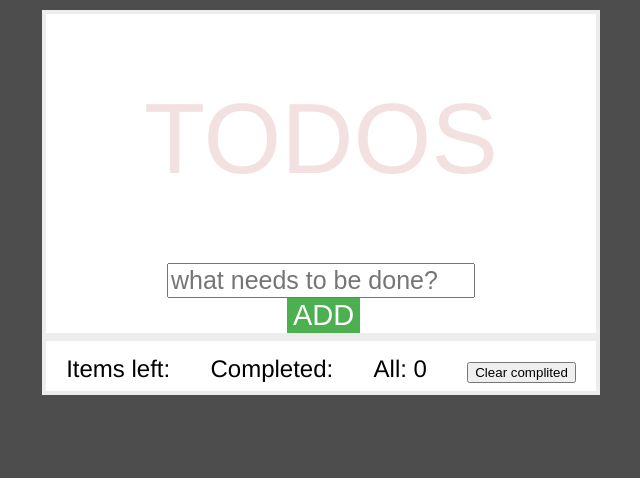
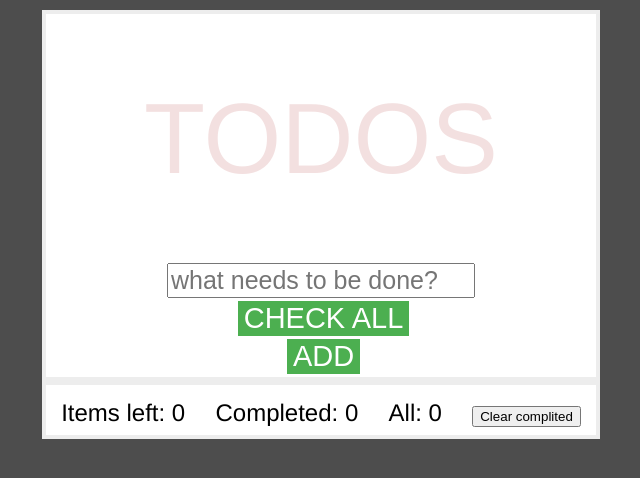
Before and after one commit to Varfolomeev-Ilya/toDo-on-React, a React (Create React App) app: page / in a window 1280 px wide. Shown: the top 478 px of the page, without its empty margins (319-959 px from the left). Built offline with nearby package versions, Linux system fonts and the light colour scheme.

Commit message:
finaly version with refactoring

```diff
--- a/src/components/App/App.js
+++ b/src/components/App/App.js
@@ -10,58 +10,156 @@ class App extends React.Component {
 
     this.state = {
       inputValue: '',
+      blurInputValue: '',
       tasks: localStorage.getItem('todos') ? JSON.parse(localStorage.getItem('todos')) : [],
+      activeFilter: 'all',
     };
+  };
+
+  changeInputValue = event => {
+    this.setState({
+      inputValue: event.target.value
+    });
+  };
+
+  changeBlurInputValue = event => {
+    this.setState({
+      blurInputValue: event.target.value
+    });
+  };
+
+  changeTasksArr = (arr) => {
+    this.setState({
+      tasks: arr
+    });
+    localStorage.setItem('todos', JSON.stringify(arr));
+  }
+
+  addTasks = inputValue => {
+    const newTask = {
+      id: Date.now(),
+      title: inputValue,
+      isDone: false,
+      isInput: false
+    }
+
+    const updatedTasks = [newTask, ...this.state.tasks];
+    this.changeTasksArr(updatedTasks);
   };
 
   addTask = () => {
     if (this.state.inputValue) {
-      this.props.addTask(this.state.inputValue);
-      this.setState({inputValue: ''});
+      this.addTasks(this.state.inputValue);
+      this.setState({
+        inputValue: ''
+      });
     };
   };
+
+  checkAll = () => {
+    const everyUnDone = this.state.tasks.every(item => !item.isDone);
+    const everyDone = this.state.tasks.every(item => item.isDone);
+    const someUnDone = this.state.tasks.some(item => !item.isDone);
+    const someDone = this.state.tasks.some(item => item.isDone);
+
+    if (everyUnDone || everyDone) {
+      const tasks = this.state.tasks.map(item => {
+        item.isDone = !item.isDone;
+
+        return item;
+      });
+
+      this.changeTasksArr(tasks);
+    }
+
+    if (someDone && someUnDone) {
+      const tasks = this.state.tasks.map(item => {
+        item.isDone = true;
+
+        return item;
+      });
+
+      this.changeTasksArr(tasks);
+    }
+  }
 
   handleEnter = event => {
     if (event.key === 'Enter')
       this.addTask();
   };
 
-  changeInputValue = event => {
-    this.setState({inputValue: event.target.value});
+  deleteTask = id => {
+    const filteredTasks = this.state.tasks.filter(item => id !== item.id);
+
+    this.changeTasksArr(filteredTasks);
   };
 
-  addTasks = task => {
-    const updatedTasks = [ ...this.state.tasks ];
-    updatedTasks.push({
-      id: Date.now(),
-      title: task,
-      done: false
+  checkTask = id => {
+    const isDoneTasks = this.state.tasks.map(item => {
+      if (id === item.id) {
+        item.isDone = !item.isDone;
+      };
+
+      return item;
     });
-    localStorage.setItem('todos', JSON.stringify(updatedTasks))
-    this.setState({tasks: updatedTasks}, () => {
-    });
+
+    this.changeTasksArr(isDoneTasks);
   };
 
-  checkTask = (event, id) => {
-    const index = this.state.tasks.map(task => task.id).indexOf(id);
-    this.setState(state => {
-      let {tasks} = state;
-      tasks[index].done = true;
-      return tasks;
-    });
-    if (event.target === event.currentTarget) {
-      localStorage.setItem('todos', JSON.stringify(this.state.tasks));
-    }
+  handleClearComplited = () => {
+    const clearComplited = this.state.tasks.filter(item => !item.isDone);
+
+    this.changeTasksArr(clearComplited);
   };
 
-  deleteTask = (id) => {
-    const index = this.state.tasks.map(task => task.id).indexOf(id);
-    this.setState(state => {
-      let {tasks} = state;
-      delete tasks[index];
-      return tasks;
+  handleTaskDblClick = id => {
+    const isInputTasks = this.state.tasks.map(item => {
+      if (id === item.id) {
+        item.isInput = true;
+
+        this.setState({
+          blurInputValue: item.title
+        });
+      };
+
+      return item;
     });
-  };
+
+    this.changeTasksArr(isInputTasks);
+  }
+
+  handleInputBlur = id => {
+    const newTasks = this.state.tasks.map(item => {
+      if (id === item.id) {
+        item.title = this.state.blurInputValue;
+        item.isInput = false;
+      };
+
+      return item;
+    });
+
+    this.changeTasksArr(newTasks);
+  }
+
+  handleFilterBtnClick = event => {
+    if (event.target.id === 'all') {
+      this.setState ({
+        activeFilter: 'all'
+      });
+    }
+
+    if (event.target.id === 'completed') {
+      this.setState ({
+        activeFilter: 'completed'
+      });
+    }
+
+    if (event.target.id === 'left') {
+      this.setState ({
+        activeFilter: 'left'
+      });
+    }
+  }
 
   render() {
     return (
@@ -72,14 +170,22 @@ class App extends React.Component {
           onInputChange={this.changeInputValue}
           inputValue={this.state.inputValue}
           onAddBtnClick={this.addTask}
+          onCheckAllBtnClick={this.checkAll}
         />
         <Main
           tasks={this.state.tasks}
           onDoneBtnClick={this.checkTask}
           onDeleteBtnClick={this.deleteTask}
+          onTaskDblClick={this.handleTaskDblClick}
+          onInputBlur={this.handleInputBlur}
+          onBlurInputChange={this.changeBlurInputValue}
+          blurInputValue={this.state.blurInputValue}
+          activeFilter={this.state.activeFilter}
         />
         <Footer
-          allTasks={this.state.tasks.length}
+          allTasks={this.state.tasks}
+          onClearComplited={this.handleClearComplited}
+          onFilterBtnClick={this.handleFilterBtnClick}
         />
       </>
     );
--- a/src/components/Footer/Footer.jsx
+++ b/src/components/Footer/Footer.jsx
@@ -1,26 +1,30 @@
 import React from 'react';
-import { StyledFooter, Ul, Li, A } from './FooterStyles';
+import { StyledFooter, StyledUl, StyledLi, StyledA, StyledButton } from './FooterStyles';
 
 function Footer(props) {
+  const allTasks = props.allTasks;
+  const completedTasks = allTasks.filter(item => item.isDone);
+  const itemsLeft = allTasks.filter(item => !item.isDone);
+
   return (
     <StyledFooter>
-      <Ul>
-        <Li>
-          <A>Items left: {props.checkTask}</A>
-        </Li>
+      <StyledUl>
+        <StyledLi>
+          <StyledA id="left" onClick={props.onFilterBtnClick}>Items left: {itemsLeft.length}</StyledA>
+        </StyledLi>
 
-        <Li>
-          <A>Completed: {props.deleteTask}</A>
-        </Li>
+        <StyledLi>
+          <StyledA id="completed" onClick={props.onFilterBtnClick}>Completed: {completedTasks.length}</StyledA>
+        </StyledLi>
 
-        <Li>
-          <A>All: {props.allTasks}</A>
-        </Li>
+        <StyledLi>
+          <StyledA id="all" onClick={props.onFilterBtnClick}>All: {allTasks.length}</StyledA>
+        </StyledLi>
 
-        <Li>
-          <button>Clear complited</button>
-        </Li>
-      </Ul>
+        <StyledLi>
+          <StyledButton type="button" onClick={props.onClearComplited}>Clear complited</StyledButton>
+        </StyledLi>
+      </StyledUl>
     </StyledFooter>
   );
 };
--- a/src/components/Footer/FooterStyles.js
+++ b/src/components/Footer/FooterStyles.js
@@ -8,7 +8,7 @@ const StyledFooter = styled.footer`
   border: 4px solid #ededed;
 `;
 
-const Ul = styled.ul`
+const StyledUl = styled.ul`
   display: flex;
   align-items: center;
   justify-content: space-around;
@@ -17,13 +17,18 @@ const Ul = styled.ul`
   padding-left: 0;
 `;
 
-const Li = styled.li`
+const StyledLi = styled.li`
   font-size: 24px;
 `;
 
-const A = styled.a`
+const StyledA = styled.a`
   text-decoration: none;
   color: #000;
+  cursor: pointer;
 `;
 
-export { StyledFooter, Ul, Li, A }
+const StyledButton = styled.button`
+  cursor: pointer
+`;
+
+export { StyledFooter, StyledUl, StyledLi, StyledA, StyledButton }
--- a/src/components/Header/Header.jsx
+++ b/src/components/Header/Header.jsx
@@ -1,17 +1,18 @@
 import React from 'react';
-import { Button, StyledHeader, Input, H1 } from './InputStyles';
-import './InputStyles.js'
+import { Button, StyledHeader, StyledInput, StyledH1 } from './HeaderStyles';
 
 function Header(props) {
   return(
     <StyledHeader>
-      <H1>TODOS</H1>
-      <Input
+      <StyledH1>TODOS</StyledH1>
+      <StyledInput
         onKeyPress={props.onEnterPress}
         onChange={props.onInputChange}
         value={props.inputValue}
         placeholder="what needs to be done?"
+        maxLength="10"
       />
+      <Button onClick={props.onCheckAllBtnClick}>CHECK ALL</Button>
       <Button onClick={props.onAddBtnClick}>ADD</Button>
     </StyledHeader>
   )
--- /dev/null
+++ b/src/components/Header/HeaderStyles.js
@@ -0,0 +1,45 @@
+import styled from "styled-components";
+
+const StyledHeader = styled.header`
+  max-width: 550px;
+  height: 100%;
+  margin: 0 auto;
+  display: flex;
+  flex-direction: column;
+  justify-content: center;
+  align-items: center;
+  background-color: #fff;
+  border: 4px solid #ededed;
+`;
+
+const StyledH1 = styled.h1`
+  color: rgba(175, 47, 47, 0.15);
+  font-size: 100px;
+  font-weight: 100;
+  width: auto;
+`;
+
+const StyledInput = styled.input`
+  max-width: 300px;
+  font-size: 25px;
+  margin-bottom: 3px;
+`;
+
+const Button = styled.button`
+  position: relative;
+  background-color: #4CAF50;
+  border: none;
+  font-size: 29px;
+  color: #FFFFFF;
+  width: auto;
+  text-align: center;
+  -webkit-transition-duration: 0.4s; /* Safari */
+  transition-duration: 0.4s;
+  text-decoration: none;
+  overflow: hidden;
+  cursor: pointer;
+  margin-left: 5px;
+  margin-bottom: 3px;
+`;
+
+export { Button, StyledHeader, StyledInput, StyledH1 };
--- a/src/components/Main/Main.jsx
+++ b/src/components/Main/Main.jsx
@@ -1,17 +1,48 @@
 import React from 'react';
 import Task from '../Task/Task';
+import {StyledInput} from './MainStyles'
 
 function Main(props) {
+  const activeFilter = props.activeFilter;
+
+  const createFilteredArr = () => {
+    if (activeFilter === 'all') {
+      return props.tasks;
+    }
+
+    if (activeFilter === 'completed') {
+      return props.tasks.filter(item => item.isDone);
+    }
+
+    if (activeFilter === 'left') {
+      return props.tasks.filter(item => !item.isDone);
+    }
+  };
+
+  const tasks = createFilteredArr();
+
   return (
     <main>
-      {props.tasks.map(task => (
-        <Task
-          onDoneBtnClick={props.onDoneBtnClick}
-          onDeleteBtnClick={props.onDeleteBtnClick}
-          task={task}
-          id={task.id}
-          key={task.id}
-        />
+      {tasks.map(task => (
+        task.isInput
+          ? (<StyledInput
+              key={task.id}
+              onBlur={() => props.onInputBlur(task.id)}
+              value={props.blurInputValue}
+              onChange={props.onBlurInputChange}
+              autoFocus
+              maxLength="10"
+            />)
+          : (<Task
+              onTaskDblClick={props.onTaskDblClick}
+              onDoneBtnClick={props.onDoneBtnClick}
+              onDeleteBtnClick={props.onDeleteBtnClick}
+              task={task}
+              id={task.id}
+              key={task.id}
+              title={task.title}
+              isDone={task.isDone}
+            />)
       ))}
     </main>
   );
--- /dev/null
+++ b/src/components/Main/MainStyles.js
@@ -0,0 +1,13 @@
+import styled from "styled-components";
+
+const StyledInput = styled.input`
+  font-size: 25px;
+  width: 550px;
+  min-height: 88px;
+  display: block;
+  margin: 0 auto;
+  border: 4px solid #ededed;
+  background-color: #fff;
+`;
+
+export {StyledInput};
--- /dev/null
+++ b/src/components/Task/TaskStyles.js
@@ -0,0 +1,25 @@
+import styled from "styled-components";
+
+const Main = styled.main`
+  font-weight: 300;
+  margin: 0 auto;
+  max-width: 550px;
+  height: auto;
+  background-color: #fff;
+  border: 4px solid #ededed;
+`;
+
+const StyledP = styled.p`
+  height: auto;
+  word-break: break-all;
+  width: 350px;
+  font-size: 25px;
+
+`;
+
+const ActionP = styled.p`
+  width: 25px;
+  cursor: pointer;
+`;
+
+export {Main, StyledP, ActionP};
--- a/src/index.css
+++ b/src/index.css
@@ -18,7 +18,6 @@ body {
 }
 
 .tasktask-done {
-  padding-top: 10px;
   max-width: 550px;
   height: auto;
   margin: 0 auto;
```
Also changed, not shown: src/components/Task/Task.jsx (+7 -7 lines).
